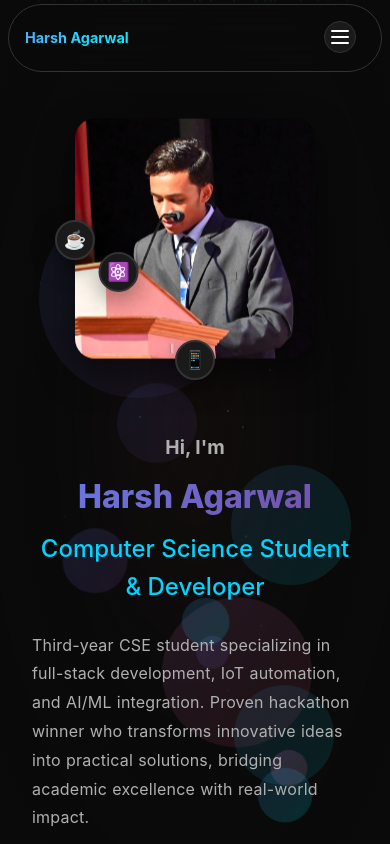
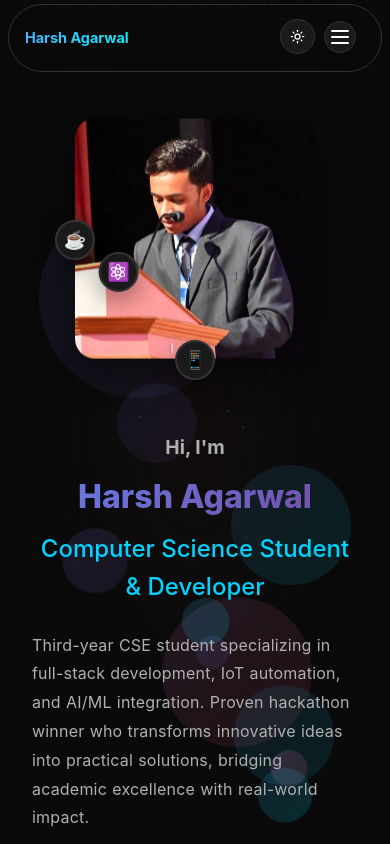
Before and after one commit to harshagar12/Portfolio, a Next.js app: page / in a window 390 px wide. Shown: the top 844 px of the page. Built offline with nearby package versions, Linux system fonts and the light colour scheme.

Commit message:
improved mobile theme-toggle

```diff
--- a/src/app/globals.css
+++ b/src/app/globals.css
@@ -273,13 +273,13 @@ body {
 }
 
 .nav-social {
-  display: flex;
+  display: flex !important;
   align-items: center;
   gap: 0.25rem;
 }
 
 .nav-social-link {
-  display: flex;
+  display: flex !important;
   align-items: center;
   justify-content: center;
   width: 35px;
@@ -1875,9 +1875,9 @@ body {
     order: 2;
   }
 
-  .nav-social {
+  /* .nav-social {
     display: none;
-  }
+  } */
 
   .nav-actions {
     display: flex;
@@ -1892,6 +1892,9 @@ body {
   .theme-toggle-mobile {
     display: flex !important;
     z-index: 1100;
+    position:absolute;
+    left: 10rem;
+    top: 5rem;
   }
 
   .nav-social-mobile {
@@ -1951,6 +1954,9 @@ body {
     margin-right: 0.2rem;
     margin-top: 0.5rem;
     z-index: 1100;
+    position: fixed;
+    left: 43rem;
+    top: 1.9rem;
   }
 }
 
@@ -2293,13 +2299,15 @@ body {
 
   .theme-toggle-mobile {
     display: flex !important;
-    width: 40px;
-    height: 40px;
+    width: 25px;
+    height: 25px;
     cursor: pointer;
     color: var(--text-primary);
     background: var(--card-bg);
     border: 1px solid var(--border-color);
-    transform: translate(160%,232%);
+    position: fixed;
+    left: 17.5rem;
+    top: 1.2rem;
     border-radius: 50%;
     align-items: center;
     justify-content: center;
@@ -2310,9 +2318,9 @@ body {
   .nav-actions {
     display: flex !important;
     align-items: center;
-    transform: translate(550%);
+    /* transform: translate(550%); */
     gap: 0.5rem;
-    position: relative;
+    position: absolute;
     z-index: 1001;
     margin-left: auto;
     flex-shrink: 0;
--- a/src/app/page.tsx
+++ b/src/app/page.tsx
@@ -216,14 +216,7 @@ export default function Portfolio() {
           </button>
         );
       })}
-      {/* Mobile theme toggle - shown only in mobile menu */}
-      <button
-        onClick={toggleTheme}
-        className="theme-toggle theme-toggle-mobile"
-        aria-label="Toggle theme"
-      >
-        {isDarkMode ? <Sun size={15} /> : <Moon size={15} />}
-      </button>
+
       {/* Social links for mobile/tablet only */}
       <div className="nav-social-mobile">
         {socialLinks.map((social) => {
@@ -268,6 +261,15 @@ export default function Portfolio() {
         aria-label={isMenuOpen ? "Close menu" : "Open menu"}
       >
         {isMenuOpen ? <X size={24} /> : <Menu size={24} />}
+      </button>
+
+    {/* Mobile theme toggle - shown only in mobile menu */}
+      <button
+        onClick={toggleTheme}
+        className="theme-toggle theme-toggle-mobile"
+        aria-label="Toggle theme"
+      >
+        {isDarkMode ? <Sun size={15} /> : <Moon size={15} />}
       </button>
 
       {/* Hero Section */}
```
